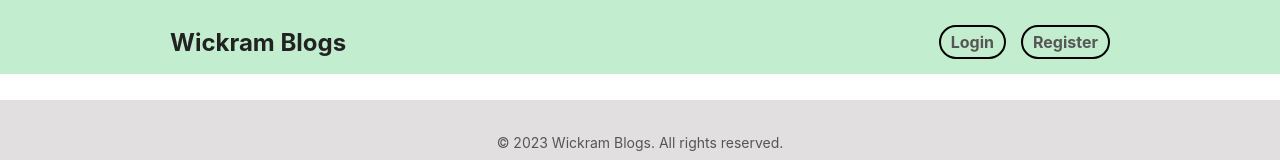
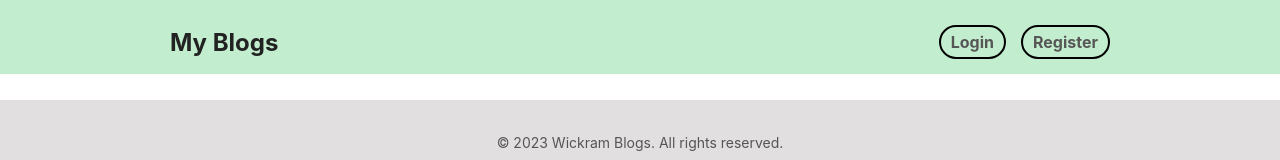
Before and after one commit to RavinduWK/MERN-blog-app, a React (Create React App) app: page / in a window 1280 px wide. Shown: the top 160 px of the page. Built offline with nearby package versions, Linux system fonts and the light colour scheme; no server answers; what quill-image-resize-module-react would draw is missing.

Commit message:
My Blogs

```diff
--- a/src/components/Header.jsx
+++ b/src/components/Header.jsx
@@ -28,7 +28,7 @@ export default function Header() {
         <div className="navbar">
             <header>
             <Link to="/" className="logo">
-            Wickram Blogs
+            My Blogs
             </Link>
             <nav>
                 {username && (
```
